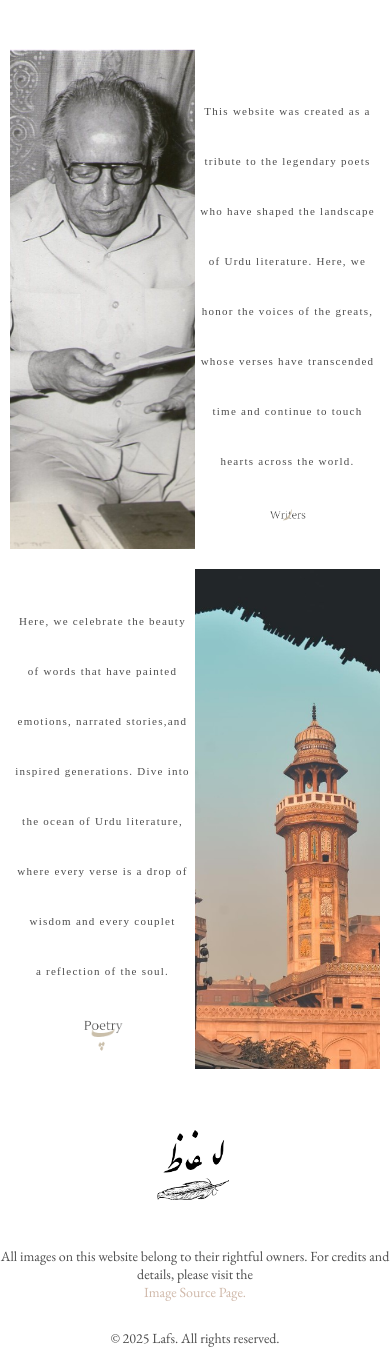
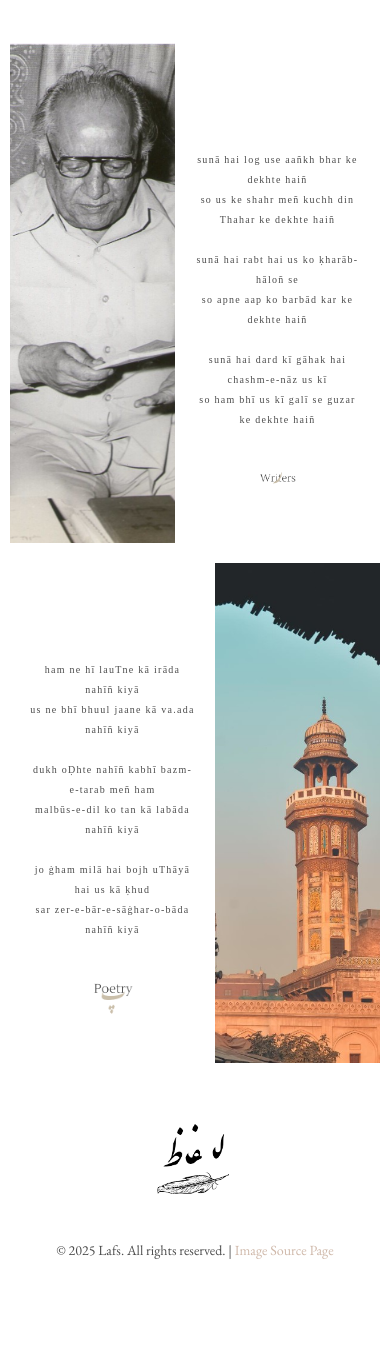
Before and after one commit to msm-rzv/lafs, a plain HTML site: page index.html in a window 390 px wide. Shown: the part 362-1712 px from the top of the page. After the commit the page ends 1655 px from the top, so only its background shows below. Drawn offline with nearby package versions, Linux system fonts and the light colour scheme; a web font is replaced by a local one.

Commit message:
general fixes

```diff
--- a/css/Poets.css
+++ b/css/Poets.css
@@ -189,8 +189,11 @@ footer {
         margin-top: 5px;
         margin-bottom: 5px;
     }
+    .text-section{
+        padding: 20px;
+    }
     .text-section p {
-        font-size: 11px;
+        font-size: 10px;
         line-height: 20px;
     }
     .image-sectionbottom{
--- a/css/styles.css
+++ b/css/styles.css
@@ -245,7 +245,7 @@ footer {
 
     /* Shrink poet names */
     .carousel-item p {
-        font-size: 12px;
+        font-size: 10px;
         margin-top: 4px;
     }
 
@@ -259,26 +259,28 @@ footer {
 
 
     .text-section p {
-        font-size: 11px;
-        line-height: 50px;
+        font-size: 10px;
+        line-height: 20px;
     }
 
     /* Shrink bottom text-section */
     .text-sectionbottom p {
-        font-size: 11px;
-        line-height: 50px;
+        font-size: 10px;
+        line-height: 20px;
     }
     .image-section{
         height: 500px;
     }
     .text-section{
         height: 500px;
+        padding: 20px;
     }
     .image-sectionbottom{
         height: 500px;
     }
     .text-sectionbottom{
         height: 500px;
+        padding: 20px;
     }
     /* Optional: reduce padding/margin around the sections for better fit */
     .container, .containerbottom {
--- a/index.html
+++ b/index.html
@@ -164,7 +164,16 @@
             <div class="image-section">
             </div>
             <div class="text-section">
-                <p> This website was created as a <br>tribute to the legendary poets <br> who have shaped the landscape <br> of Urdu literature. Here, we <br> honor the voices of the greats,<br> whose verses have transcended <br> time and continue to touch <br> hearts across the world. </p>
+                <p>
+                    sunā hai log use aañkh bhar ke dekhte haiñ<br>
+                    so us ke shahr meñ kuchh din Thahar ke dekhte haiñ<br><br>
+
+                    sunā hai rabt hai us ko ḳharāb-hāloñ se<br>
+                    so apne aap ko barbād kar ke dekhte haiñ<br><br>
+
+                    sunā hai dard kī gāhak hai chashm-e-nāz us kī<br>
+                    so ham bhī us kī galī se guzar ke dekhte haiñ<br><br>
+                </p>
 
                 <a href="writers.html"><img src="LafsImages/4.png" alt="Writers"></a>
             </div>
@@ -172,7 +181,15 @@
 
         <div class="containerbottom">
             <div class="text-sectionbottom">
-                <p> Here, we celebrate the beauty <br> of words that have painted <br> emotions, narrated stories,and <br> inspired generations. Dive into <br> the ocean of Urdu literature,<br> where every verse is a drop of<br> wisdom and every couplet<br> a reflection of the soul. </p>
+                <p> ham ne hī lauTne kā irāda nahīñ kiyā<br>
+                    us ne bhī bhuul jaane kā va.ada nahīñ kiyā<br><br>
+
+                    dukh oḌhte nahīñ kabhī bazm-e-tarab meñ ham<br>
+                    malbūs-e-dil ko tan kā labāda nahīñ kiyā<br><br>
+
+                    jo ġham milā hai bojh uThāyā hai us kā ḳhud<br>
+                    sar zer-e-bār-e-sāġhar-o-bāda nahīñ kiyā<br><br>
+                </p>
 
                 <a href="poetry.html"><img src="LafsImages/5.png" alt="Poetry"></a>
          </div>
@@ -186,11 +203,9 @@
                 <div class="footer-logo">
                     <a href="index.html"><img src="LafsImages/6.png" alt="Lafs Logo"></a>
                 </div>
-                <p>
-                    All images on this website belong to their rightful owners. For credits and details, please visit the<br>
-                    <a href="sources.html" target="_blank">Image Source Page.</a>
+                <p class="copyright">© 2025 Lafs. All rights reserved. |
+                    <a href="sources.html" target="_blank">Image Source Page</a>
                 </p>
-                <p class="copyright">© 2025 Lafs. All rights reserved.</p>
             </div>
         </footer>
 
```
